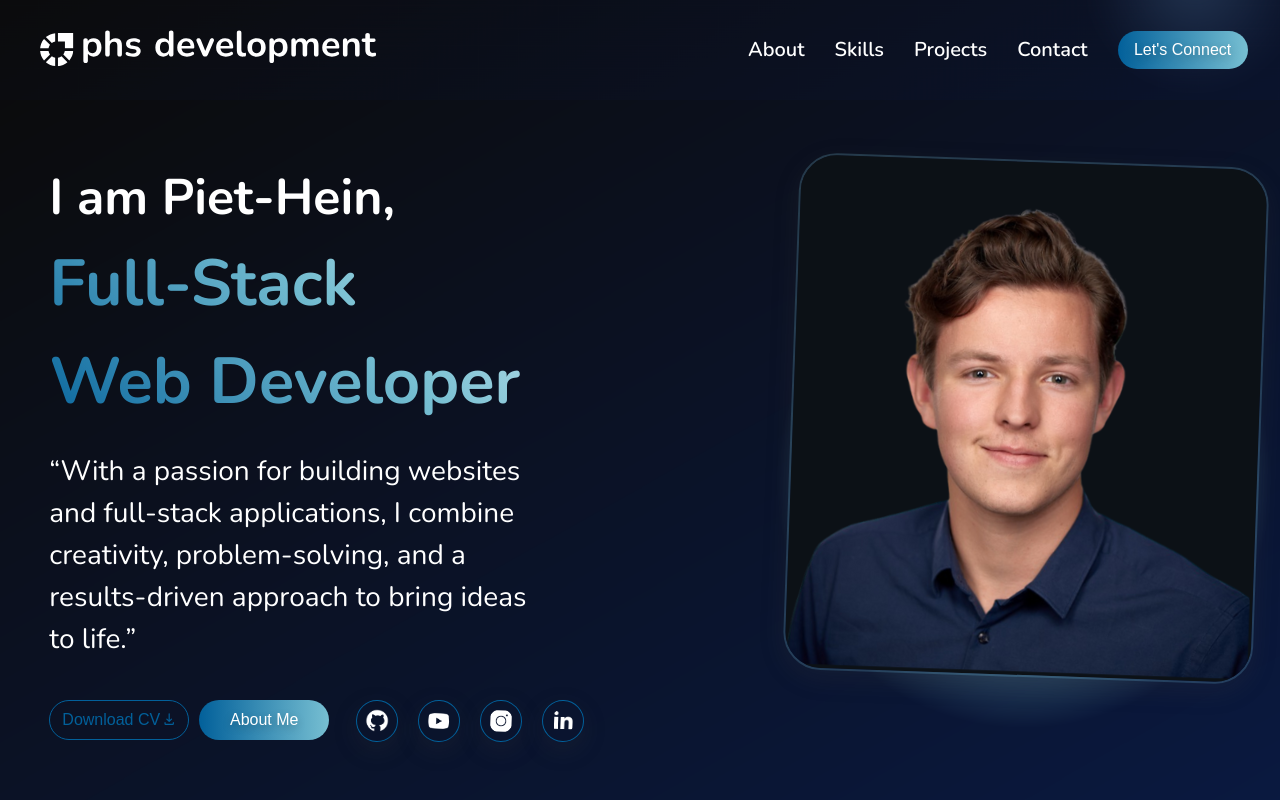
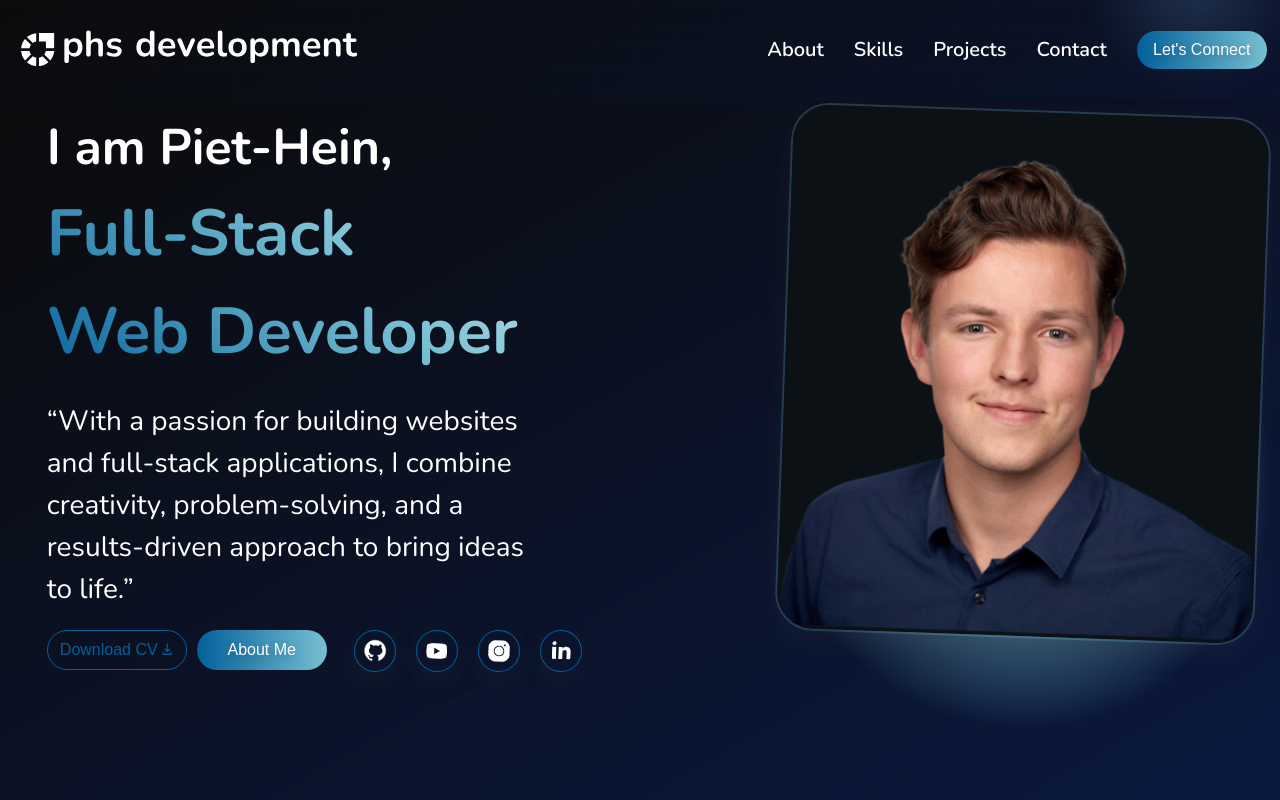
Before and after one commit to phsworks/portfolio-react, a React (Vite) app: page /#/ in a window 1280 px wide. Shown: the top 800 px of the page. Built offline with nearby package versions, Linux system fonts and the light colour scheme.

Commit message:
hero responsive deployed

```diff
--- a/src/Components/Hero.css
+++ b/src/Components/Hero.css
@@ -125,7 +125,7 @@
     flex-direction: row;
     justify-content:space-around;
     height: 97vh;
-    padding-top: 60px;
+    padding-top: 10px;
     gap: 40px;
 
 
@@ -143,16 +143,15 @@
     p {
       width: 500px;
       padding-top: 0px;
-      padding-bottom: 40px;
+      padding-bottom: 20px;
       font-size: 28px;
     }
   }
 
 
-
   .image-tablet {
     display: block;
-    width: 470px;
+    width: 480px;
   }
   .image-mobile {
     display: none;
--- a/src/Components/Hero.jsx
+++ b/src/Components/Hero.jsx
@@ -10,7 +10,7 @@ import youtube from "../assets/youtube.png";
 function Hero() {
   const cvDownload = () => {
     window.location.href =
-      "https://drive.google.com/file/d/1ahXnjrxq33x_ydXAOJA_MFDkkOWqbo88/view?usp=sharing";
+      "https://drive.google.com/file/d/1DgK4E6n3noGMnuIWxvhg1oKeyKdtqHR5/view?usp=sharing";
   };
 
   return (
--- a/src/Components/Navbar.css
+++ b/src/Components/Navbar.css
@@ -213,7 +213,7 @@
   }
 
   .navbar-links {
-    padding-left: 27vw;
+    padding-left: 30vw;
   }
 
   .connect-button {
```
